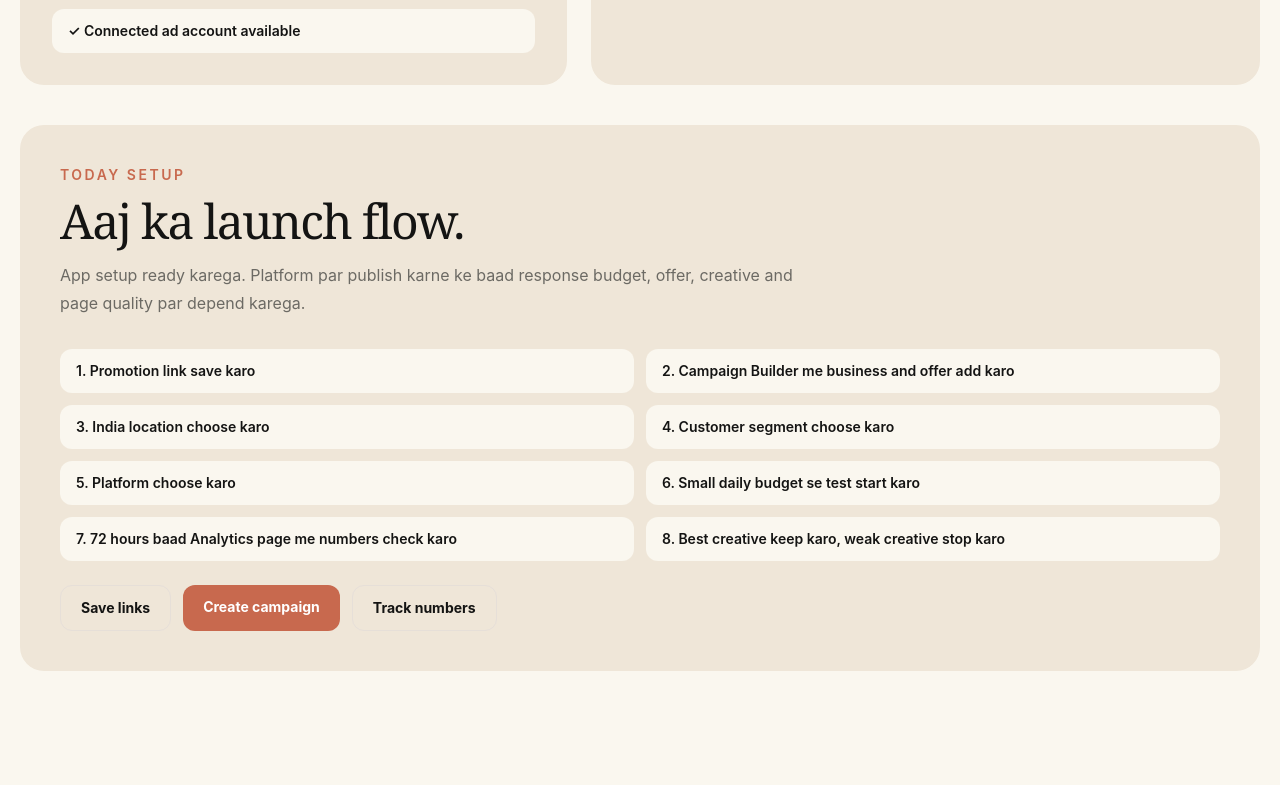
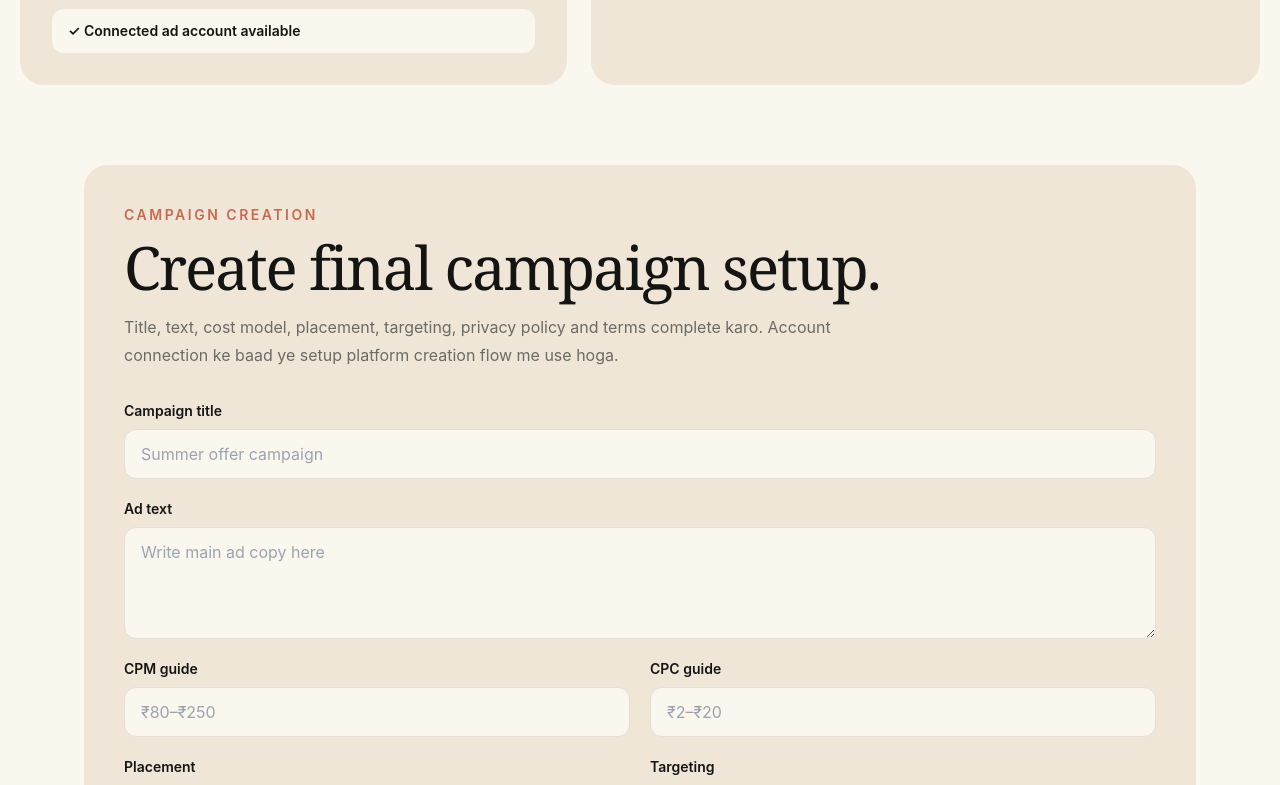
Before and after one commit to lkmeeena882437-dotcom/Launch1stAd.ai, a Next.js app: page /launch in a window 1280 px wide. Shown: the part 1060-1845 px from the top of the page. Before the commit the page ends 1771 px from the top, so only its background shows below. Built offline with nearby package versions, Linux system fonts and the light colour scheme.

Commit message:
Attach final campaign process form to launch page

```diff
--- a/app/launch/page.tsx
+++ b/app/launch/page.tsx
@@ -1,4 +1,5 @@
 import { Brand } from "@/components/Brand";
+import { CampaignProcessForm } from "@/components/create/CampaignProcessForm";
 import { RealLaunchRoadmap } from "@/components/launch/RealLaunchRoadmap";
 import { TodayRunSetup } from "@/components/launch/TodayRunSetup";
 
@@ -11,6 +12,7 @@ export default function LaunchPage() {
         </div>
       </header>
       <RealLaunchRoadmap />
+      <CampaignProcessForm />
       <TodayRunSetup />
     </main>
   );
```
